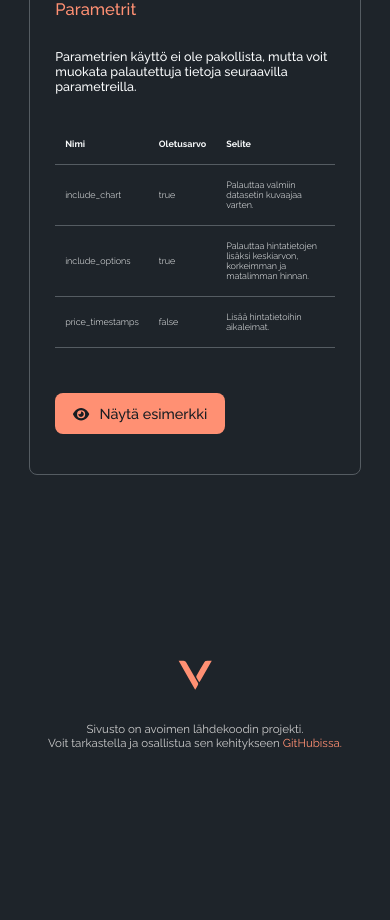
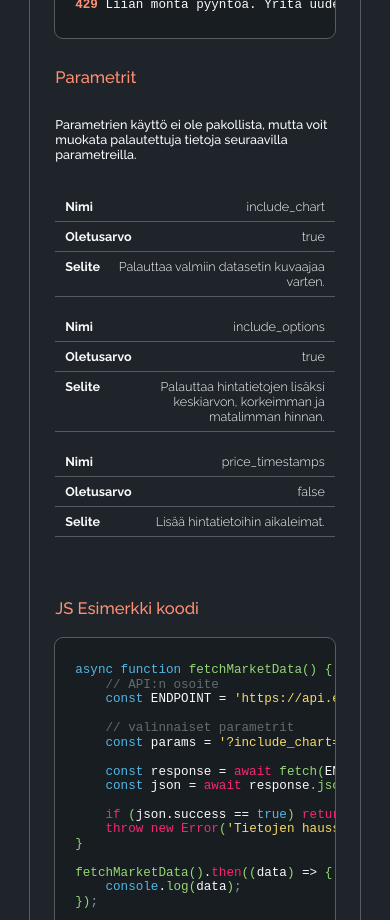
Before and after one commit to thevaldev/epossu-fi, a React (Vite) app: page /api in a window 390 px wide. Shown: the part 1080-2000 px from the top of the page. Before the commit the page ends 1941 px from the top, so only its background shows below. Built offline with nearby package versions, Linux system fonts and the light colour scheme; no server answers.

Commit message:
Adjusted css and added new API response codes and a example API usage code

```diff
--- a/src/css/pages/Apidocs.scss
+++ b/src/css/pages/Apidocs.scss
@@ -69,8 +69,8 @@ section.api-docs {
       border-radius: $border-radius;
       margin-top: 5px;
       line-height: 1.15;
-      white-space: pre-wrap;
-      word-break: break-all;
+      white-space: pre;
+      word-break: keep-all;
 
       code.type {
         color: $primary;
@@ -113,25 +113,84 @@ section.api-docs {
     }
   }
   .string {
-    color: #f1fa8c;
+    color: #f6db63;
   }
   .jsonnumber {
-    color: #bd93f9;
+    color: #52b7e5;
   }
   .boolean {
-    color: #bd93f9;
+    color: #52b7e5;
   }
+  .comment {
+    color: #5f6e6b;
+  }
+  .semicolon {
+    color: #869797;
+  }
+
+  .keyword {
+    color: #ff79c6;
+
+    &.fetchMarketData {
+      color: #95d773;
+    }
+  }
+
+  .operator {
+    color: #f92672;
+  }
+
+  .bracket {
+    color: #95d773;
+  }
+
   .null {
     color: #ffb86c;
   }
   .key {
-    color: #ff79c6;
+    color: #f92672;
   }
 }
 
 @media only screen and (max-width: 500px) {
-  section.api-docs .event table {
-    font-size: 1.25rem;
+  section.api-docs {
+    pre.inner {
+      font-size: 1.5rem;
+    }
+    pre {
+      overflow-x: auto;
+    }
+    .event {
+      table {
+        thead {
+          display: none;
+        }
+
+        tbody {
+          display: flex;
+          flex-direction: column;
+
+          tr {
+            display: flex;
+            flex-direction: column;
+            margin-bottom: 15px;
+
+            td {
+              display: flex;
+              justify-content: space-between;
+              text-align: right;
+              padding: 7px 10px;
+            }
+
+            td:before {
+              content: attr(data-label);
+              font-weight: bold;
+              margin-right: 15px;
+            }
+          }
+        }
+      }
+    }
   }
 }
 
--- a/src/pages/apidocs.tsx
+++ b/src/pages/apidocs.tsx
@@ -1,16 +1,9 @@
-import { useEffect, useState } from "react";
+import { useEffect } from "react";
 import "../css/pages/Apidocs.scss";
 import Header from "../elements/Header";
-import { FontAwesomeIcon } from "@fortawesome/react-fontawesome";
-import { faEye, faEyeSlash } from "@fortawesome/free-solid-svg-icons";
 import Footer from "../elements/Footer";
 
 const ApiDocs = () => {
-  const [visibleExamples, setVisibleExamples] = useState({
-    0: false,
-    1: false,
-  });
-
   useEffect(() => {
     document.title = "API - epossu.fi";
   }, []);
@@ -75,14 +68,127 @@ const ApiDocs = () => {
     },
   };
 
-  function syntaxHighlight(json: string) {
-    if (!json) return "";
-    json = json
+  const code_example = [
+    "async function fetchMarketData() {",
+    "    // API:n osoite",
+    "    const ENDPOINT = 'https://api.epossu.fi/v2/marketData';",
+    "",
+    "    // valinnaiset parametrit",
+    "    const params = '?include_chart=false&price_timestamps=true';",
+    "",
+    "    const response = await fetch(ENDPOINT + params);    // Haetaan data API:sta",
+    "    const json = await response.json();                 // Muutetaan data JSON-muotoon",
+    "",
+    "    if (json.success == true) return json.data;         // Jos haku onnistui, palautetaan data",
+    "    throw new Error('Tietojen haussa tapahtui virhe');  // Muuten ilmoitetaan virheestä",
+    "}",
+    "",
+    "fetchMarketData().then((data) => {",
+    "    console.log(data);",
+    "});",
+  ];
+
+  function syntaxHighlight(value: string, iscode: boolean = false) {
+    if (iscode) {
+      // loop thru each line
+      const lines = value.split("\n");
+      for (let i = 0; i < lines.length; i++) {
+        // remove leading whitespaces
+        if (lines[i].includes("// ")) {
+          lines[i] = lines[i].replace("// ", '<span class="comment">// ');
+          lines[i] = lines[i].replace(/$/, "</span>");
+        }
+
+        // brackets and semicolons
+        lines[i] = lines[i].replace(/\(/g, '<span class="bracket">(</span>');
+        lines[i] = lines[i].replace(/\)/g, '<span class="bracket">)</span>');
+        lines[i] = lines[i].replace(/\{/g, '<span class="bracket">{</span>');
+        lines[i] = lines[i].replace(/\}/g, '<span class="bracket">}</span>');
+        lines[i] = lines[i].replace(/;/g, '<span class="semicolon">;</span>');
+
+        // color strings with ''
+        const re = new RegExp(/'[^']*'/g);
+        lines[i] = lines[i].replace(
+          re,
+          "<span class='string'>" + lines[i].match(re) + "</span>"
+        );
+
+        // operators
+        lines[i] = lines[i].replace(/\+/g, '<span class="operator">+</span>');
+
+        // regex ".json"
+        const re2 = new RegExp(/\.json/g);
+        lines[i] = lines[i].replace(
+          re2,
+          "<span style='color: #95d773'>.json</span>"
+        );
+
+        const keywords = [
+          "fetchMarketData",
+          "const",
+          "async",
+          "await",
+          "function",
+          "if",
+          "throw",
+          "return",
+          "new",
+          "Error",
+          "fetch",
+          "true",
+          "false",
+          "then",
+          "console",
+          "log",
+        ];
+
+        const colors = {
+          Error: "#f92672",
+          function: "#52b7e5",
+          const: "#52b7e5",
+          async: "#52b7e5",
+          fetchMarketData: "#95d773",
+          if: "#f92672",
+          new: "#f92672",
+          return: "#f92672",
+          await: "#f92672",
+          throw: "#f92672",
+          fetch: "#95d773",
+          true: "#52b7e5",
+          false: "#52b7e5",
+          then: "#f92672",
+          console: "#52b7e5",
+          log: "#95d773",
+        };
+
+        keywords.forEach((keyword) => {
+          const re = new RegExp("\\b" + keyword + "\\b", "g");
+          lines[i] = lines[i].replace(
+            re,
+            "<span style='color: " +
+              colors[keyword as keyof typeof colors] +
+              "'>" +
+              keyword +
+              "</span>"
+          );
+        });
+      }
+
+      value = lines.join("\n");
+
+      return value;
+    }
+
+    if (!value) return "";
+
+    value = value
       .replace(/&/g, "&amp;")
       .replace(/</g, "&lt;")
       .replace(/>/g, "&gt;");
-    return json.replace(
+
+    return value.replace(
       /("(\\u[a-zA-Z0-9]{4}|\\[^u]|[^\\"])*"(\s*:)?|\b(true|false|null)\b|-?\d+(?:\.\d*)?(?:[eE][+-]?\d+)?)/g,
+
       function (match: string) {
         let cls = "jsonnumber";
         if (/^"/.test(match)) {
@@ -96,6 +202,7 @@ const ApiDocs = () => {
         } else if (/null/.test(match)) {
           cls = "null";
         }
+
         return '<span class="' + cls + '">' + match + "</span>";
       }
     );
@@ -173,6 +280,10 @@ const ApiDocs = () => {
             <code className="type">200 </code>
             <code>Hintojen haku onnistui</code>
           </pre>
+          <pre>
+            <code className="type">429 </code>
+            <code>Liian monta pyyntöä. Yritä uudelleen myöhemmin.</code>
+          </pre>
 
           <p>Parametrit</p>
           <p className="info">
@@ -189,82 +300,45 @@ const ApiDocs = () => {
             </thead>
             <tbody>
               <tr>
-                <td>include_chart</td>
-                <td>true</td>
-                <td>Palauttaa valmiin datasetin kuvaajaa varten.</td>
+                <td data-label="Nimi">include_chart</td>
+                <td data-label="Oletusarvo">true</td>
+                <td data-label="Selite">
+                  Palauttaa valmiin datasetin kuvaajaa varten.
+                </td>
               </tr>
               <tr>
-                <td>include_options</td>
-                <td>true</td>
-                <td>
+                <td data-label="Nimi">include_options</td>
+                <td data-label="Oletusarvo">true</td>
+                <td data-label="Selite">
                   Palauttaa hintatietojen lisäksi keskiarvon, korkeimman ja
                   matalimman hinnan.
                 </td>
               </tr>
               <tr>
-                <td>price_timestamps</td>
-                <td>false</td>
-                <td>Lisää hintatietoihin aikaleimat.</td>
+                <td data-label="Nimi">price_timestamps</td>
+                <td data-label="Oletusarvo">false</td>
+                <td data-label="Selite">Lisää hintatietoihin aikaleimat.</td>
               </tr>
             </tbody>
           </table>
 
-          <>
-            {!visibleExamples[0] ? (
-              <p
-                className="button example"
-                onClick={() =>
-                  setVisibleExamples({ ...visibleExamples, 0: true })
-                }
-              >
-                <FontAwesomeIcon icon={faEye} />
-                Näytä esimerkki
-              </p>
-            ) : (
-              <>
-                <p
-                  className="button example"
-                  onClick={() =>
-                    setVisibleExamples({ ...visibleExamples, 0: false })
-                  }
-                >
-                  <FontAwesomeIcon icon={faEyeSlash} />
-                  Piilota esimerkki
-                </p>
-                <p className="example">
-                  Esimerkkitapaus (Tiedot haetaan ennen kello 14:00)
-                </p>
+          <p>JS Esimerkki koodi</p>
           <pre>
-                  <code>
-                    <code className="type">GET</code>
-                    {` https://api.epossu.fi/v2/marketData`}
-                  </code>
+            <code
+              className="inner"
+              dangerouslySetInnerHTML={{
+                __html: syntaxHighlight(code_example.join("\n"), true),
+              }}
+            ></code>
+          </pre>
 
-                  <br />
-                  <br />
-                  <code>
-                    <code className="type">200 OK</code>
-                  </code>
-                  <br />
-                  <code>
-                    <code className="type">Content-Type: application/json</code>
-                  </code>
-
-                  <br />
-                  <br />
-                  <code className="type">Response body</code>
+          <p>Vastaus</p>
           <pre
             className="inner"
             dangerouslySetInnerHTML={{
-                      __html: syntaxHighlight(
-                        JSON.stringify(marketData, null, 2)
-                      ),
+              __html: syntaxHighlight(JSON.stringify(marketData, null, 2)),
             }}
           ></pre>
-                </pre>
-              </>
-            )}
-          </>
         </div>
       </section>
       <Footer />
```
Lines whose indentation alone changed are shown as unchanged.
